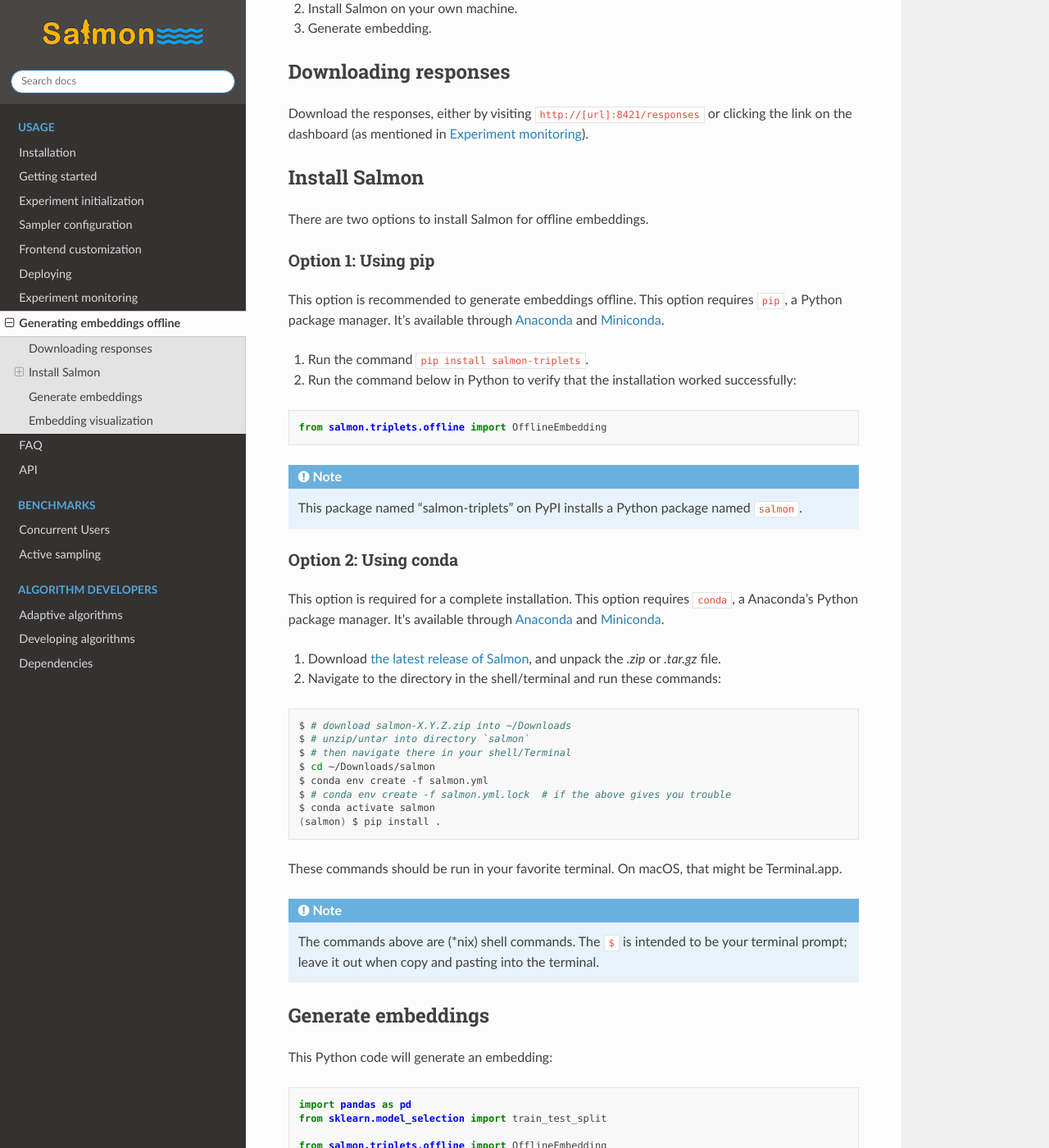
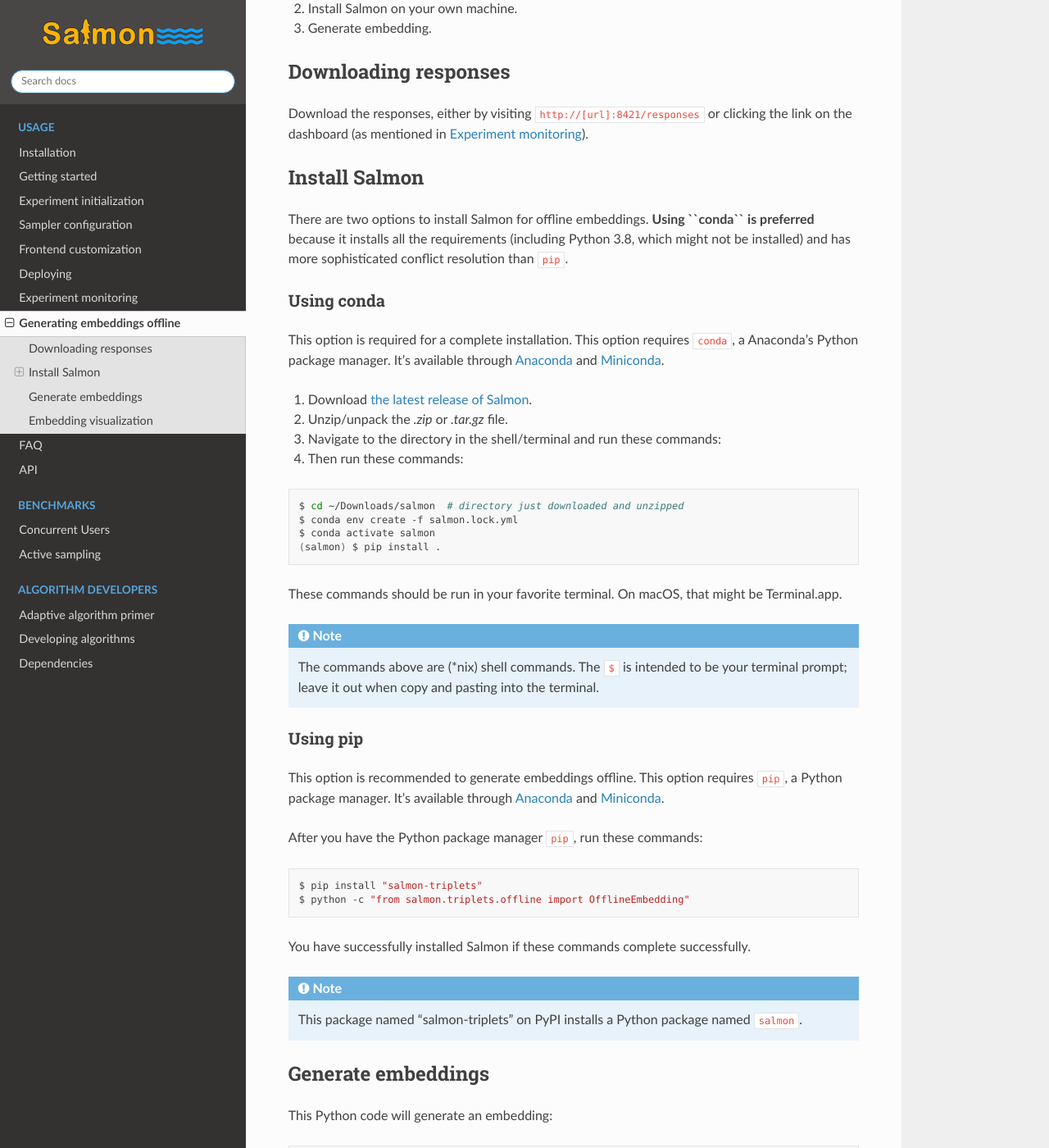
Before and after one commit to stsievert/salmon, a Sphinx documentation site: the page built from docs/source/offline.rst, in a window 1280 px wide and 1400 px high, scrolled down 377 px. Shown: the whole window at 82% size. Built offline with Sphinx 7.4.7 and the Read the Docs theme 2.0.0, drawn with Linux system fonts in a browser that asks for light colours.

Commit message:
document new install process

```diff
--- a/docs/source/adaptive.rst
+++ b/docs/source/adaptive.rst
@@ -1,5 +1,5 @@
-Adaptive algorithms
-===================
+Adaptive algorithm primer
+=========================
 
 The API the must conform to below:
 
--- a/docs/source/offline.rst
+++ b/docs/source/offline.rst
@@ -20,50 +20,32 @@
 Download the responses, either by visiting ``http://[url]:8421/responses`` or
 clicking the link on the dashboard (as mentioned in :ref:`exp-monitoring`).
 
+.. _offlineinstall:
+
 Install Salmon
 --------------
 
-There are two options to install Salmon for offline embeddings.
+There are two options to install Salmon for offline embeddings. **Using
+``conda`` is preferred** because it installs all the requirements (including
+Python 3.8, which might not be installed) and has more sophisticated conflict
+resolution than ``pip``.
 
-Option 1: Using pip
-^^^^^^^^^^^^^^^^^^^
-
-This option is recommended to generate embeddings offline.  This option
-requires ``pip``, a Python package manager. It's available through `Anaconda`_
-and `Miniconda`_.
-
-
-1. Run the command ``pip install salmon-triplets``.
-2. Run the command below in Python to verify that the installation worked successfully:
-
-.. code-block:: python
-
-   from salmon.triplets.offline import OfflineEmbedding
-
-.. note::
-
-   This package named "salmon-triplets" on PyPI installs a Python package
-   named ``salmon``.
-
-Option 2: Using conda
-^^^^^^^^^^^^^^^^^^^^^
+Using conda
+^^^^^^^^^^^
 
 This option is required for a complete installation.  This option requires
 ``conda``, a Anaconda's Python package manager. It's available through
 `Anaconda`_ and `Miniconda`_.
 
-1. Download `the latest release of Salmon`_, and unpack the `.zip` or `.tar.gz`
-   file.
-2. Navigate to the directory in the shell/terminal and run these commands:
+1. Download `the latest release of Salmon`_.
+2. Unzip/unpack the `.zip` or `.tar.gz` file.
+3. Navigate to the directory in the shell/terminal and run these commands:
+4. Then run these commands:
 
 .. code-block:: shell
 
-   $ # download salmon-X.Y.Z.zip into ~/Downloads
-   $ # unzip/untar into directory `salmon`
-   $ # then navigate there in your shell/Terminal
-   $ cd ~/Downloads/salmon
-   $ conda env create -f salmon.yml
-   $ # conda env create -f salmon.yml.lock  # if the above gives you trouble
+   $ cd ~/Downloads/salmon  # directory just downloaded and unzipped
+   $ conda env create -f salmon.lock.yml
    $ conda activate salmon
    (salmon) $ pip install .
 
@@ -79,6 +61,27 @@
    The commands above are (\*nix) shell commands. The ``$`` is intended to
    be your terminal prompt; leave it out when copy and pasting into the
    terminal.
+
+Using pip
+^^^^^^^^^
+
+This option is recommended to generate embeddings offline.  This option
+requires ``pip``, a Python package manager. It's available through `Anaconda`_
+and `Miniconda`_.
+
+After you have the Python package manager ``pip``, run these commands:
+
+.. code-block:: shell
+
+   $ pip install "salmon-triplets"
+   $ python -c "from salmon.triplets.offline import OfflineEmbedding"
+
+You have successfully installed Salmon if these commands complete successfully.
+
+.. note::
+
+   This package named "salmon-triplets" on PyPI installs a Python package
+   named ``salmon``.
 
 Generate embeddings
 -------------------
```
Also changed, not shown: docs/source/developers.rst (+62 -0 lines), docs/source/faq.rst (+10 -0 lines), docs/source/index.rst (+14 -1 lines), docs/source/installation.rst (+31 -91 lines).
